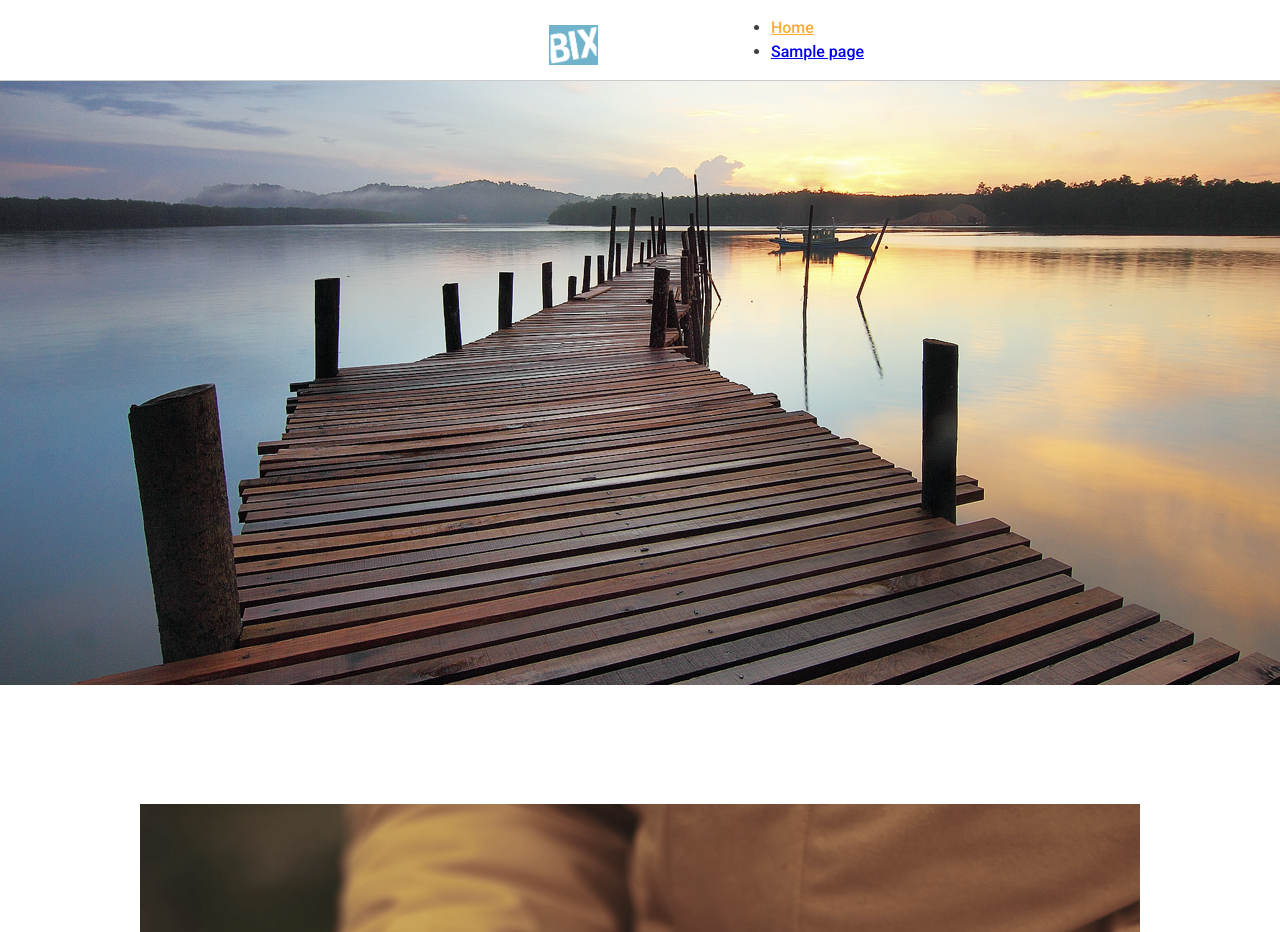
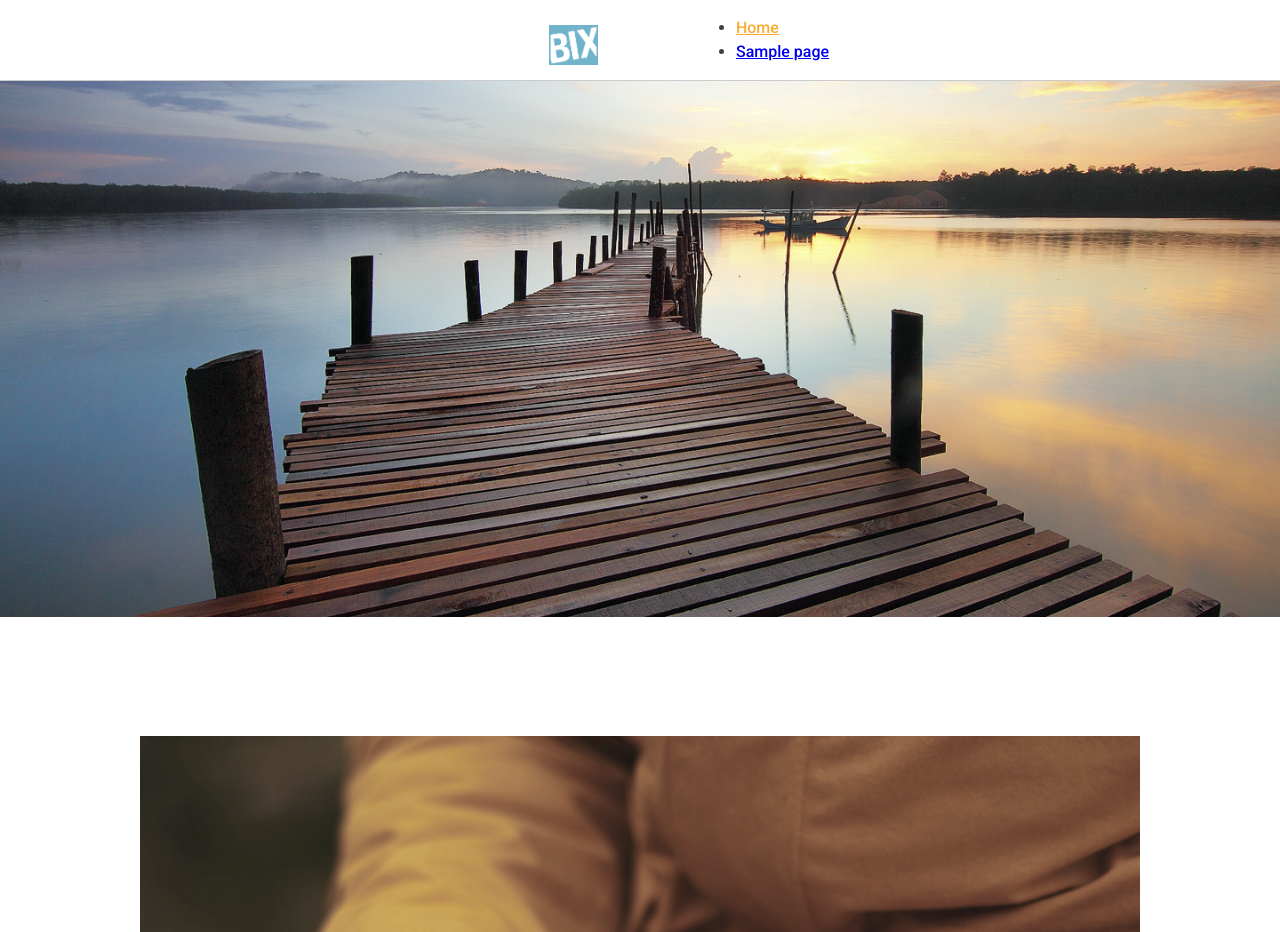
Before and after one commit to redacademy/bix-summer-2016, a WordPress theme: template themes/bix/about.php in a window 1280 px wide; the page is wider, and only the part inside the window is pictured. Shown: the top 932 px of that part. Run offline with PHP 8.4 and a stand-in for WordPress, Linux system fonts and the light colour scheme; the site name, menu and one post (Sample post) are stand-ins, and other content is empty; some libraries are stand-ins or nearby versions.

Commit message:
fix nav bar, style banner image

```diff
--- a/themes/bix/header.php
+++ b/themes/bix/header.php
@@ -48,6 +48,7 @@
 			</div>
 
 			<div class="desktop-nav-wrapper">
+				<div class="desktop-nav-container">
 					<nav id="site-navigation" class="main-navigation" role="navigation">
 						<!-- <button class="menu-toggle" aria-controls="primary-menu" aria-expanded="false"><?php esc_html( 'Primary Menu' ); ?></button> -->
 						<a href="<?php echo home_url()?>" class="logo-link <?php
@@ -73,6 +74,7 @@
 
 					</nav><!-- #site-navigation -->
 				</div>
+			</div>
 
 			</header><!-- #masthead -->
 
--- a/themes/bix/js/main.js
+++ b/themes/bix/js/main.js
@@ -6,10 +6,10 @@ $(document).ready(function(){
 	// nav bar fading
 	window.onscroll = function() {
 	    if (window.scrollY > 76) {
-	    	$(".desktop-nav-wrapper .main-navigation").addClass("transparent-background");
+	    	$(".desktop-nav-wrapper .desktop-nav-container").addClass("transparent-background");
 	    }
 	    else {
-	    	$(".desktop-nav-wrapper .main-navigation").removeClass("transparent-background");
+	    	$(".desktop-nav-wrapper .desktop-nav-container").removeClass("transparent-background");
 	    };
 	},false;
 
--- a/themes/bix/sass/_about.scss
+++ b/themes/bix/sass/_about.scss
@@ -15,8 +15,11 @@ h3 {
 }
 
 .about-page-banner{
+	display: none;
+	width: 100vw;
 	img {
-		max-width: none;
+		max-width: 100%;
+		width: 100vw;
 	}
 }
 
@@ -205,6 +208,10 @@ h3 {
 // breakpoints
 
 	@media all and (min-width: 600px) {
+		.about-page-banner{
+			display: block;
+		}
+
 		.author-section, .company-section {
 			margin: 7rem 0;
 		}
--- a/themes/bix/sass/_navigation.scss
+++ b/themes/bix/sass/_navigation.scss
@@ -244,7 +244,20 @@
 	display: none;
 	height: 76px;
 
+	.desktop-nav-container {
+		display: flex;
+		justify-content: center;
+		align-items: center;
+		position: fixed;
+		width: 100vw;
+		background: rgba(255,255,255,1);
+		border-bottom: solid 1px rgba(0,0,0,0.2);
+		z-index: 1;
+		transition: 1s;
+	}
+
 	.main-navigation {
+		max-width: 1000px;
 		justify-content: center;
 		padding: 0 10px;
 
@@ -252,13 +265,8 @@
 		display: flex;
 		position: relative;
 		align-items: center;
-		border-bottom: solid 1px rgba(0,0,0,0.2);
-		position: fixed;
+
 		width: 100vw;
-		max-width: 100%;
-		z-index: 1;
-		transition: 1s;
-		background: rgba(255,255,255,1);
 	}
 
 	.logo-link {
--- a/themes/bix/style.css
+++ b/themes/bix/style.css
@@ -483,7 +483,21 @@ textarea {
 .desktop-nav-wrapper {
   display: none;
   height: 76px; }
+  .desktop-nav-wrapper .desktop-nav-container {
+    display: -ms-flexbox;
+    display: flex;
+    -ms-flex-pack: center;
+        justify-content: center;
+    -ms-flex-align: center;
+        align-items: center;
+    position: fixed;
+    width: 100vw;
+    background: white;
+    border-bottom: solid 1px rgba(0, 0, 0, 0.2);
+    z-index: 1;
+    transition: 1s; }
   .desktop-nav-wrapper .main-navigation {
+    max-width: 1000px;
     -ms-flex-pack: center;
         justify-content: center;
     padding: 0 10px;
@@ -493,13 +507,7 @@ textarea {
     position: relative;
     -ms-flex-align: center;
         align-items: center;
-    border-bottom: solid 1px rgba(0, 0, 0, 0.2);
-    position: fixed;
-    width: 100vw;
-    max-width: 100%;
-    z-index: 1;
-    transition: 1s;
-    background: white; }
+    width: 100vw; }
   .desktop-nav-wrapper .logo-link {
     -ms-flex: 0 0 25%;
         flex: 0 0 25%;
@@ -787,8 +795,12 @@ h3 {
   -ms-flex-align: center;
       align-items: center; }
 
-.about-page-banner img {
-  max-width: none; }
+.about-page-banner {
+  display: none;
+  width: 100vw; }
+  .about-page-banner img {
+    max-width: 100%;
+    width: 100vw; }
 
 strong {
   font-weight: bold; }
@@ -950,6 +962,8 @@ strong {
     color: #70b3cb; }
 
 @media all and (min-width: 600px) {
+  .about-page-banner {
+    display: block; }
   .author-section, .company-section {
     margin: 7rem 0; }
   .author-section-intro img {
```
Lines whose indentation alone changed are shown as unchanged.
